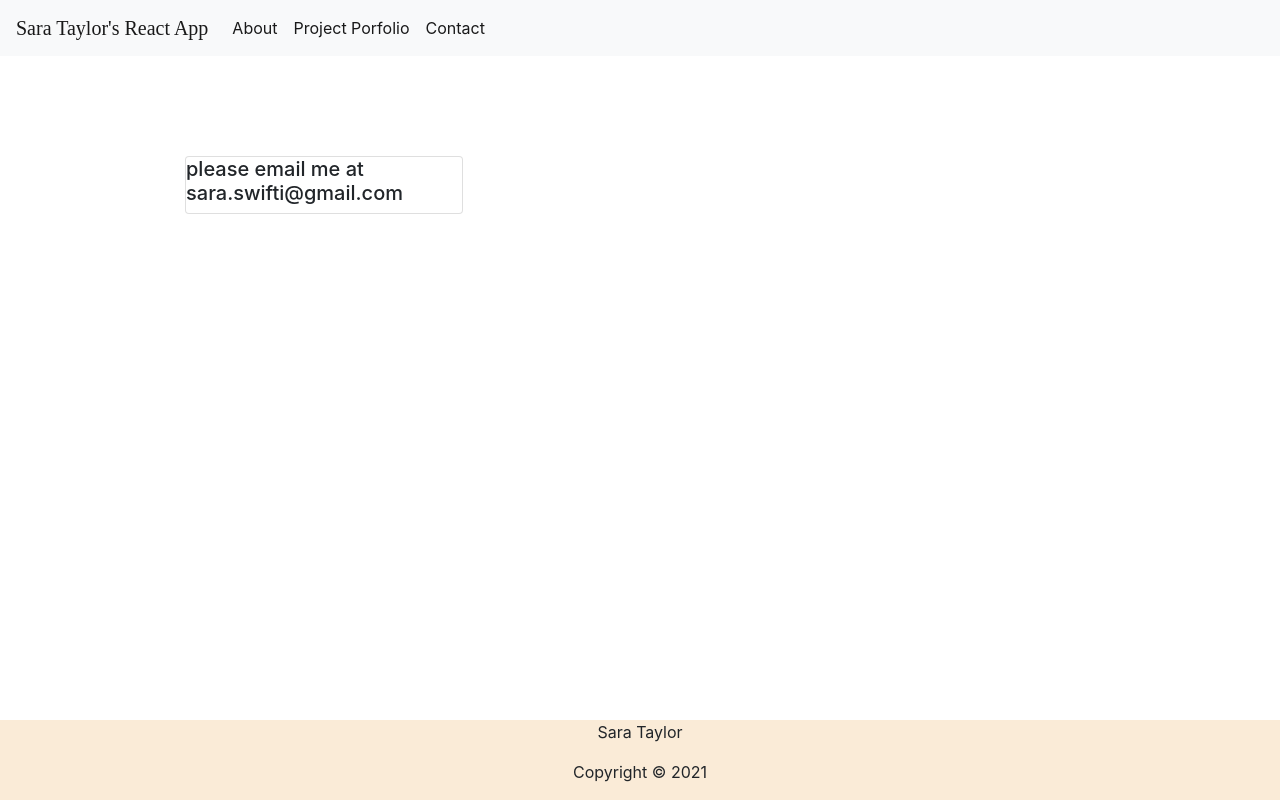
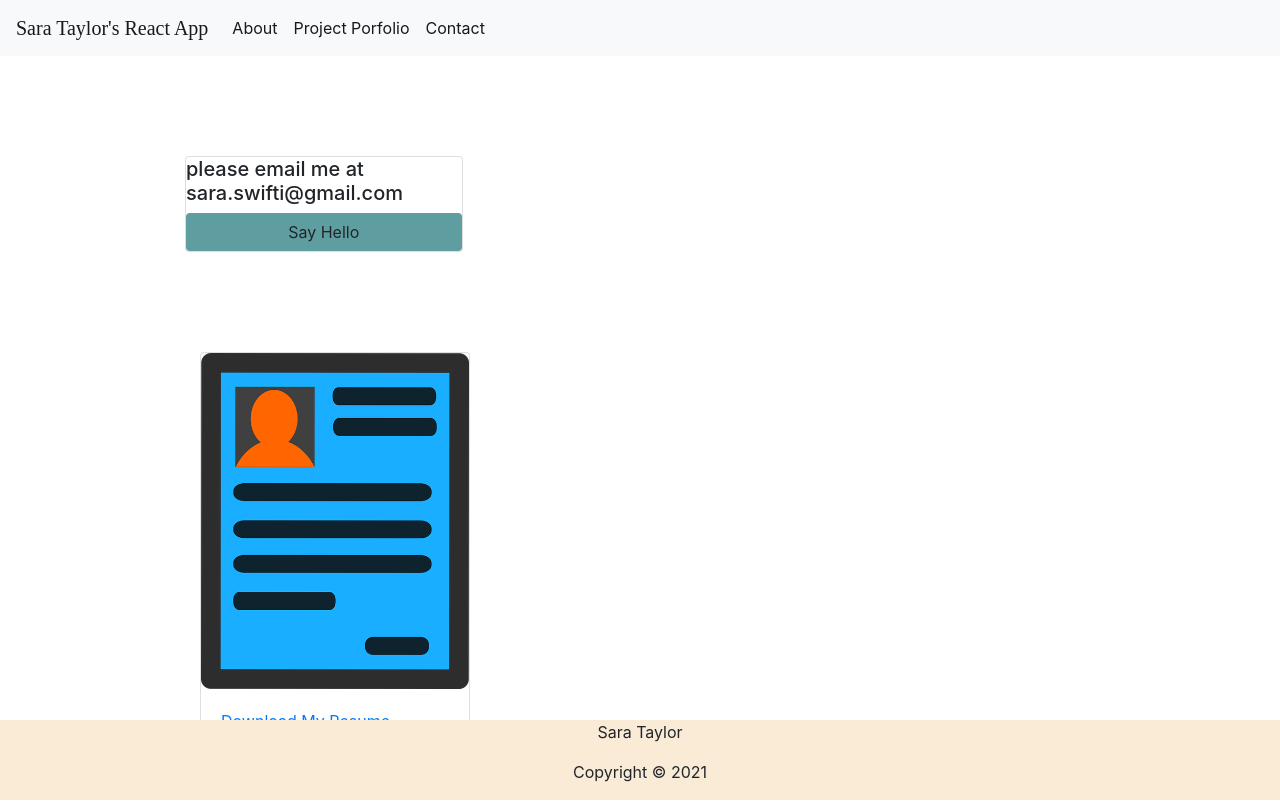
Before and after one commit to SaraSwifti/react-portfolio, a React (Create React App) app: page /contactme in a window 1280 px wide. Built offline with nearby package versions, Linux system fonts and the light colour scheme.

Commit message:
got the resume link working

```diff
--- a/src/pages/ContactMe.js
+++ b/src/pages/ContactMe.js
@@ -1,10 +1,9 @@
 import React from "react";
 import "./ContactMe.css";
 
-
-// I am going to need to figure this out,  later I think need to make more components to render my resume
-// import ResumeIcon from "../images/resumeicon.png";
-// import Resume from "../images/Sara Taylor- CV- 2021- ATS Read.pdf";
+import ResumeIcon from "../images/resumeicon.png";
+import Resume from "../images/Sara Taylor- CV- 2021- ATS Read.pdf";
+//Can't do my github link because of my UN and PW
 // import GitHubLink from "https://github.com/SaraSwifti";
 // import GitHubMark from "../images/GitHub-Mark-64px.png";
 // import LinkedinLink from "https://www.linkedin.com/in/sara-taylor-7a850331/";
@@ -12,54 +11,53 @@ import "./ContactMe.css";
 // const linked = "linked in icon";
 // const githubalt= "github icon";
 
-// const ResumeAlt = "Down load Sara Taylor CV";
+const ResumeAlt = "Down load Sara Taylor CV";
+//   {/* <div class="col">
+//                     <div class="card h-100">
+//                         <img className="githubcard card-img-top" src={GitHubMark} alt={{githubalt}}/>
+//                             <div class="card-body">
+//                                 <a className="link" href={{GitHubLink}} target="_blank" rel="noreferrer">Git Hub link</a>
+//                                 <h5 class="card-title">Git Hub Profile Link</h5>
 
+//                             </div>
+//                         </div>
+//                     </div> */}      <div class="row row-cols-1 row-cols-md-3 g-4">
+                // <div class="col">
+                //     <div class="card h-100">
+                //         <img src={LinkedinImage} class="card-img-top" alt={linked}/>
+                //             <div class="card-body">
+                //             <a className="link" href={LinkedinLink} target="_blank" rel="noreferrer">Linkedin link</a>
+                //                 <h5 class="card-title">Linkedin Link</h5>
+                //             </div>
+
+                //     </div>
+                //     </div>
+                // </div>
 
 function ContactMe() {
     return (
         <div className="container">
             <div className="card">
         <h5> please email me at sara.swifti@gmail.com</h5>
-        </div>
+        <a className="btn" href="mailto:sara.swifti@gmail.com" rel="noopener noreferrer" target="_blank">Say Hello</a>
         </div>
 
-    //     <div className="container">
-    //         <div class="row row-cols-1 row-cols-md-3 g-4">
-    //             <div class="col">
-    //                 <div class="card h-100">
-    //                     <img src={LinkedinImage} class="card-img-top" alt={{linked}}/>
-    //                         <div class="card-body">
-    //                         <a className="link" href={ LinkedinLink } target="_blank" rel="noreferrer">Linkedin link</a>
-    //                             <h5 class="card-title">Linkedin Link</h5>
-    //                         </div>
 
-    //                 </div>
-    //                 </div>
-    //             </div>
 
-    //             <div class="col">
-    //                 <div class="card h-100">
-    //                     <img className="githubcard card-img-top" src={GitHubMark} alt={{githubalt}}/>
-    //                         <div class="card-body">
-    //                             <a className="link" href={GitHubLink} target="_blank" rel="noreferrer">Git Hub link</a>
-    //                             <h5 class="card-title">Git Hub Profile Link</h5>
 
-    //                         </div>
-    //                     </div>
-    //                 </div>
-    //                 <div class="col">
-    //                     <div class="card h-100">
-    //                         <img className="resume" src={ResumeIcon} class="card-img-top" alt={{ ResumeAlt }}/>
-    //                             <div class="card-body">
-    //                                 <a className="resume-button" href={{ Resume }} download="Sara-Taylor-CV-2021-public.pdf" target="_blank" rel="noreferrer">Download My Resume</a>
-    //                                 <h5 class="card-title">Card title</h5>
+                    <div class="col">
+                        <div class="card h-100">
+                            <img className="resume" src={ResumeIcon} class="card-img-top" alt={{ ResumeAlt }}/>
+                                <div class="card-body">
+                                    <a className="resume-button" href={{ Resume }} download="Sara-Taylor-CV-2021-public.pdf" target="_blank" rel="noreferrer">Download My Resume</a>
 
-    //                             </div>
 
-    //                     </div>
-    //                 </div>
+                                </div>
 
-    // </div>
+                        </div>
+                    </div>
+
+    </div>
     )
   }
 
```
